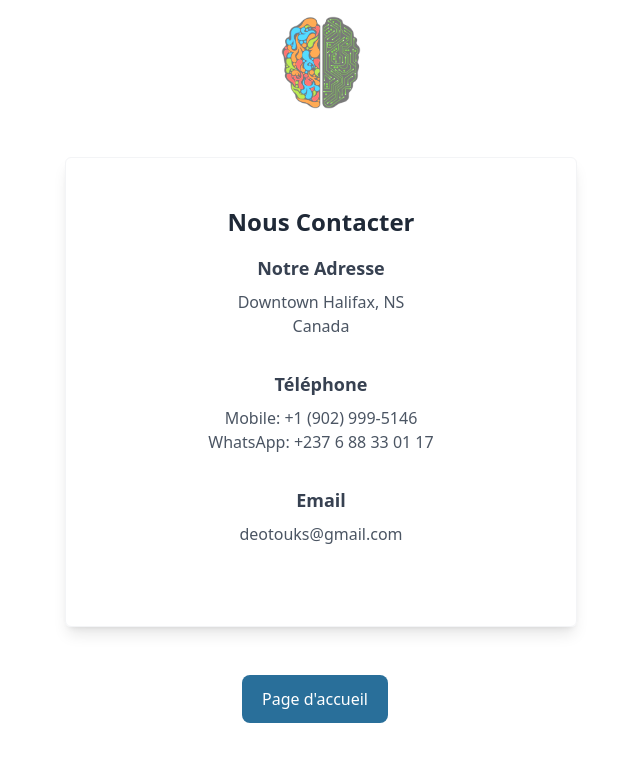
After one commit to tonybnya/disruptive-technologies-glossary, a Flask app: page /contacts in a window 1280 px wide. The commit adds this page. Shown: the top 762 px of the page, without its empty margins (319-959 px from the left). Run offline with Flask 3, Linux system fonts and the light colour scheme; style sheets or scripts are compiled from the project's sources.

Commit message:
feat: add the contacts page

```diff
--- a/routes.py
+++ b/routes.py
@@ -27,6 +27,16 @@ def register_routes(app: Flask, db: SQLAlchemy):
         Output: the template of the index page.
         """
         return render_template("index.html")
+
+    @app.route("/contacts")
+    def contacts() -> Tuple[Response, Literal[200]]:
+        """
+        Define the endpoint for the contacts page.
+
+        Input:  Nothing
+        Output: the template of the contacts page.
+        """
+        return render_template("contacts.html")
 
     @app.route("/api")
     def root() -> Tuple[Response, Literal[200]]:
--- a/static/css/output.css
+++ b/static/css/output.css
@@ -1169,6 +1169,10 @@ input:checked + .toggle-bg {
   margin-top: 0.5rem;
 }
 
+.mb-8 {
+  margin-bottom: 2rem;
+}
+
 .block {
   display: block;
 }
@@ -1229,6 +1233,26 @@ input:checked + .toggle-bg {
   height: 100%;
 }
 
+.h-0 {
+  height: 0px;
+}
+
+.h-2\/5 {
+  height: 40%;
+}
+
+.h-4\/5 {
+  height: 80%;
+}
+
+.h-20 {
+  height: 5rem;
+}
+
+.min-h-80 {
+  min-height: 20rem;
+}
+
 .w-1\/2 {
   width: 50%;
 }
@@ -1243,6 +1267,26 @@ input:checked + .toggle-bg {
 
 .w-6 {
   width: 1.5rem;
+}
+
+.w-full {
+  width: 100%;
+}
+
+.w-60 {
+  width: 15rem;
+}
+
+.w-2\/5 {
+  width: 40%;
+}
+
+.w-3\/5 {
+  width: 60%;
+}
+
+.min-w-60 {
+  min-width: 15rem;
 }
 
 .max-w-2xl {
@@ -1432,6 +1476,10 @@ input:checked + .toggle-bg {
   border-radius: 0.5rem;
 }
 
+.rounded-md {
+  border-radius: 0.375rem;
+}
+
 .rounded-e-lg {
   border-start-end-radius: 0.5rem;
   border-end-end-radius: 0.5rem;
@@ -1576,6 +1624,10 @@ input:checked + .toggle-bg {
   padding: 1rem;
 }
 
+.p-12 {
+  padding: 3rem;
+}
+
 .px-2 {
   padding-left: 0.5rem;
   padding-right: 0.5rem;
@@ -1611,6 +1663,11 @@ input:checked + .toggle-bg {
   padding-bottom: 2rem;
 }
 
+.py-12 {
+  padding-top: 3rem;
+  padding-bottom: 3rem;
+}
+
 .pt-2 {
   padding-top: 0.5rem;
 }
@@ -1648,6 +1705,11 @@ input:checked + .toggle-bg {
   line-height: 1.75rem;
 }
 
+.text-2xl {
+  font-size: 1.5rem;
+  line-height: 2rem;
+}
+
 .font-extrabold {
   font-weight: 800;
 }
@@ -1718,6 +1780,16 @@ input:checked + .toggle-bg {
 .text-gray-300 {
   --tw-text-opacity: 1;
   color: rgb(209 213 219 / var(--tw-text-opacity));
+}
+
+.text-gray-600 {
+  --tw-text-opacity: 1;
+  color: rgb(75 85 99 / var(--tw-text-opacity));
+}
+
+.text-\[\#296F9A\] {
+  --tw-text-opacity: 1;
+  color: rgb(41 111 154 / var(--tw-text-opacity));
 }
 
 .opacity-0 {
@@ -2037,8 +2109,28 @@ input:checked + .toggle-bg {
     width: 15rem;
   }
 
+  .max-sm\:w-4\/5 {
+    width: 80%;
+  }
+
+  .max-sm\:w-20 {
+    width: 5rem;
+  }
+
   .max-sm\:pt-10 {
     padding-top: 2.5rem;
+  }
+
+  .max-sm\:pb-4 {
+    padding-bottom: 1rem;
+  }
+
+  .max-sm\:pb-2 {
+    padding-bottom: 0.5rem;
+  }
+
+  .max-sm\:pb-1 {
+    padding-bottom: 0.25rem;
   }
 
   .max-sm\:text-center {
@@ -2063,6 +2155,10 @@ input:checked + .toggle-bg {
     margin-right: auto;
   }
 
+  .md\:w-20 {
+    width: 5rem;
+  }
+
   .md\:pt-4 {
     padding-top: 1rem;
   }
@@ -2150,6 +2246,10 @@ input:checked + .toggle-bg {
     width: 100%;
   }
 
+  .xl\:w-20 {
+    width: 5rem;
+  }
+
   .xl\:gap-0 {
     gap: 0px;
   }
--- /dev/null
+++ b/templates/contacts.html
@@ -0,0 +1,51 @@
+{% extends 'base.html' %} {% block title %}DTechGloss | Contacts {% endblock %}
+{% block content %}
+<div
+  class="m-auto lg:mt-0 lg:col-span-5 lg:flex max-sm:w-20 max-sm:pb-1 md:w-20 xl:w-20 max-sm:pt-10 md:mx-auto md:pt-4 h-full"
+>
+  <img
+    class="saturate-200 animate-pulse"
+    src="/img/brain.png"
+    alt="brain image"
+  />
+</div>
+
+<section class="py-12 text-center text-[#296F9A]">
+  <div
+    class="container mx-auto p-12 w-2/5 h-4/5 max-sm:w-4/5 border rounded-md border-gray-100 shadow-lg"
+  >
+    <h2 class="text-2xl font-semibold text-gray-800 mb-4">Nous Contacter</h2>
+
+    <!-- Contact Information -->
+    <div class="mb-8">
+      <h3 class="text-lg font-semibold text-gray-700 mb-2">Notre Adresse</h3>
+      <p class="text-gray-600">
+        Downtown Halifax, NS<br />
+        Canada<br />
+      </p>
+    </div>
+
+    <div class="mb-8">
+      <h3 class="text-lg font-semibold text-gray-700 mb-2">Téléphone</h3>
+      <p class="text-gray-600">Mobile: +1 (902) 999-5146</p>
+      <p class="text-gray-600">WhatsApp: +237 6 88 33 01 17</p>
+    </div>
+
+    <div class="mb-8">
+      <h3 class="text-lg font-semibold text-gray-700 mb-2">Email</h3>
+      <p class="text-gray-600">deotouks@gmail.com</p>
+    </div>
+
+    <!-- Additional contact details or a contact form can be added here -->
+  </div>
+</section>
+
+<div class="text-center">
+  <a
+    href="{{ url_for('index')}}"
+    class="inline-flex items-center justify-center px-5 py-3 mr-3 text-base font-medium text-center text-white rounded-lg bg-[#296F9A] hover:bg-blue-800 focus:ring-4 focus:ring-blue-300 dark:focus:ring-blue-900"
+  >
+    Page d'accueil
+  </a>
+</div>
+{% endblock%}
--- a/templates/index.html
+++ b/templates/index.html
@@ -61,7 +61,7 @@ endblock %} {% block content %}
           Commencez
         </a>
         <a
-          href="#"
+          href="{{ url_for('contacts')}}"
           class="inline-flex items-center justify-center px-5 py-3 text-base font-medium text-center text-white border border-white rounded-lg hover:border-[#296F9A] focus:ring-4 focus:ring-gray-100 dark:text-white dark:border-gray-700 dark:hover:bg-gray-700 dark:focus:ring-gray-800"
         >
           Nos Contacts
```
